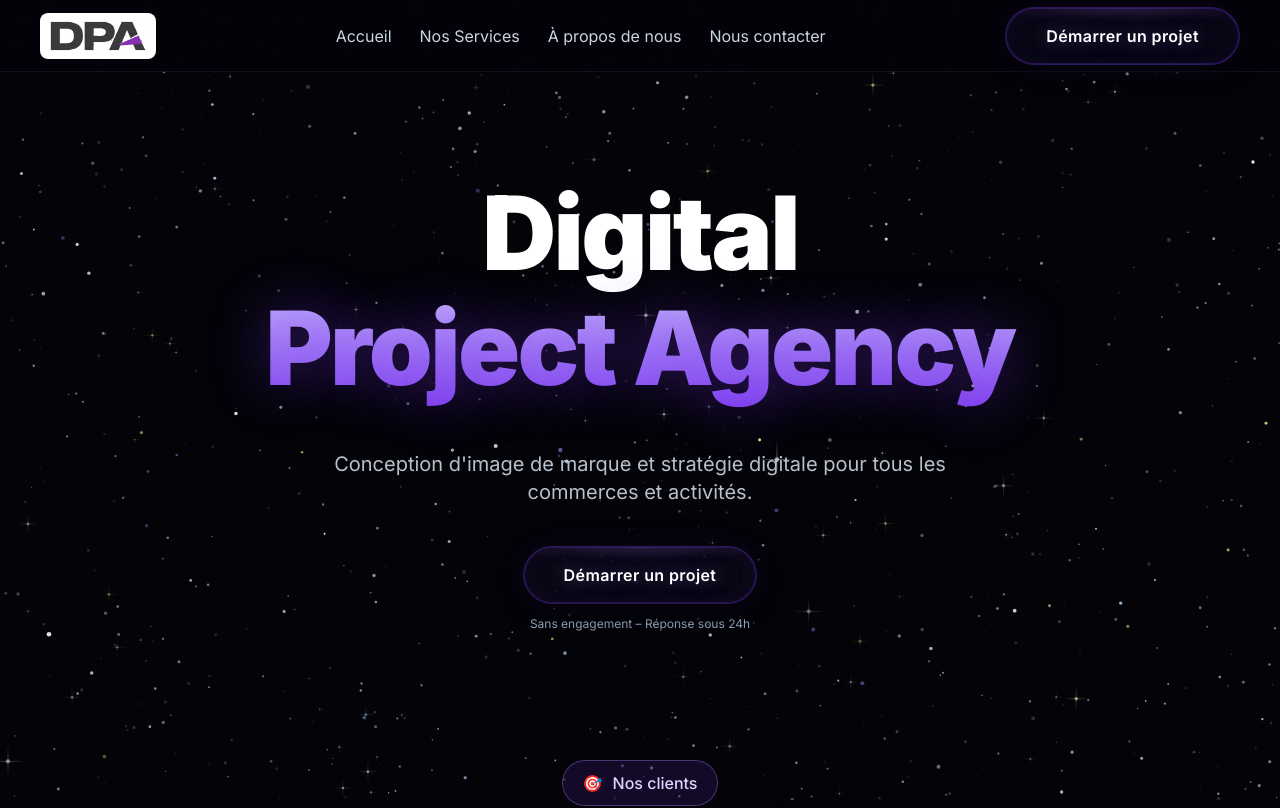
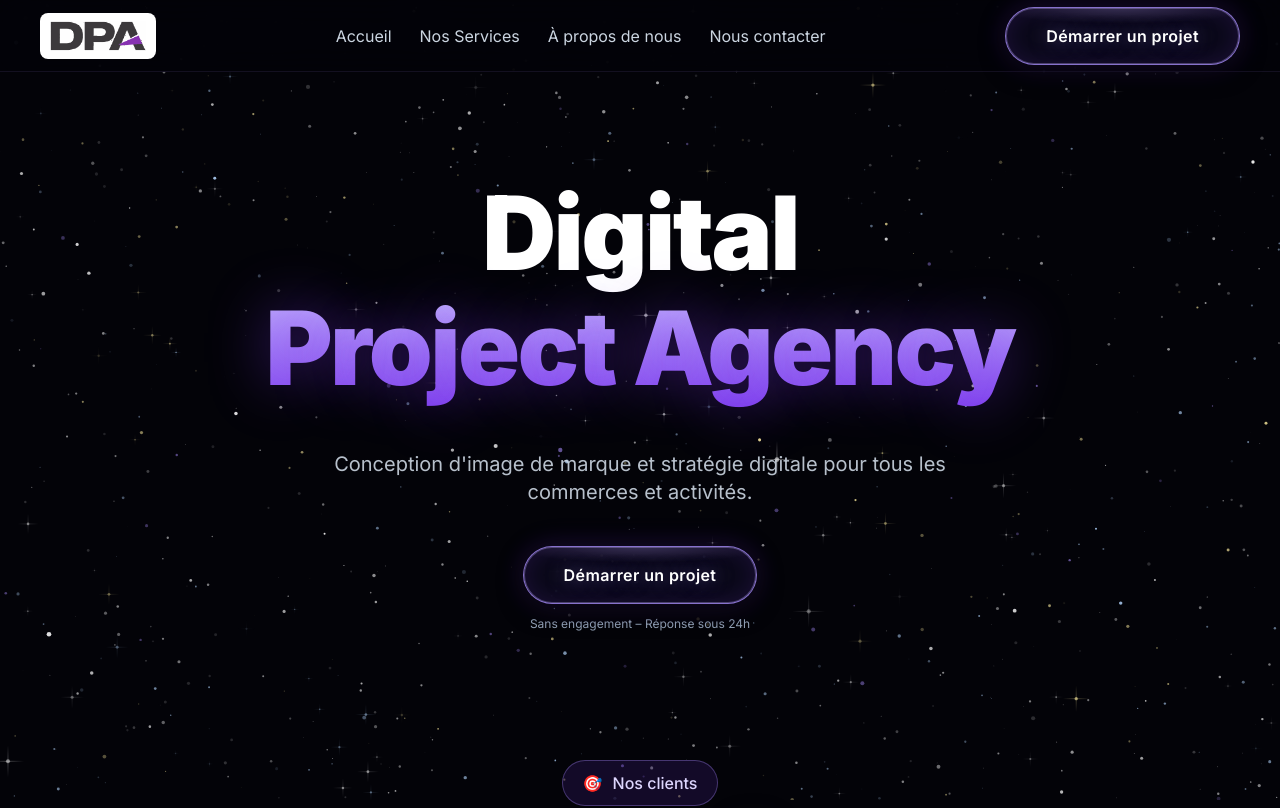
Before and after one commit to kilyanbrs814-ctrl/DPA, a Next.js app: page / in a window 1280 px wide. Shown: the top 808 px of the page. Built offline with nearby package versions, Linux system fonts and the light colour scheme.

Commit message:
Unify CTA and contact buttons with vivid outlined violet and green smoke effects

```diff
--- a/app/globals.css
+++ b/app/globals.css
@@ -103,14 +103,17 @@ main, nav, footer {
   padding: .9rem 1.6rem;
   border-radius: 9999px;
   background: linear-gradient(180deg, #8b5cf6, #6d28d9);
+  border: 1.5px solid rgba(196,181,253,.92);
   color: white;
   font-weight: 600;
-  box-shadow: 0 10px 30px rgba(124,58,237,.6);
-  transition: 0.2s;
+  box-shadow: 0 8px 28px rgba(124,58,237,.42), 0 0 0 1px rgba(167,139,250,.16) inset;
+  transition: transform .2s ease, box-shadow .2s ease, border-color .2s ease;
 }
 
 .pill-cta:hover {
   transform: translateY(-2px);
+  border-color: #ddd6fe;
+  box-shadow: 0 10px 36px rgba(124,58,237,.65), 0 0 0 1px rgba(221,214,254,.3) inset;
 }
 
 /* Cards */
--- a/components/Navbar.tsx
+++ b/components/Navbar.tsx
@@ -38,9 +38,7 @@ export default function Navbar() {
             <a href="#contact"  className="nav-link">Nous contacter</a>
           </div>
 
-          <a href="#contact" className="hidden xl:inline-flex">
-            <HoverButton>Démarrer un projet</HoverButton>
-          </a>
+          <HoverButton href="#contact" className="hidden xl:inline-flex">Démarrer un projet</HoverButton>
 
           <button
             className="mobile-menu xl:hidden"
--- a/components/sections/Hero.tsx
+++ b/components/sections/Hero.tsx
@@ -25,9 +25,7 @@ export default function Hero() {
         </p>
 
         <div className="mt-10 flex flex-col items-center gap-3">
-          <a href="#contact">
-            <HoverButton>Démarrer un projet</HoverButton>
-          </a>
+          <HoverButton href="#contact">Démarrer un projet</HoverButton>
           <p className="text-xs text-slate-400">Sans engagement – Réponse sous 24h</p>
         </div>
       </div>
--- a/components/ui/hover-button.tsx
+++ b/components/ui/hover-button.tsx
@@ -16,38 +16,84 @@ interface Particle {
   lifetime: number
 }
 
+type HoverVariant = "purple" | "green"
+
 interface HoverButtonProps extends React.ButtonHTMLAttributes<HTMLButtonElement> {
   children: React.ReactNode
+  /** When present, render a real link instead of a button. */
+  href?: string
+  target?: string
+  rel?: string
+  variant?: HoverVariant
 }
 
-const PALETTE = [
-  { rgb: "124,58,237",  alpha: 0.42 },
-  { rgb: "167,139,250", alpha: 0.35 },
-  { rgb: "109,40,217",  alpha: 0.40 },
-  { rgb: "139,92,246",  alpha: 0.38 },
-]
+const PALETTES = {
+  purple: [
+    { rgb: "124,58,237", alpha: 0.46 },
+    { rgb: "167,139,250", alpha: 0.42 },
+    { rgb: "109,40,217", alpha: 0.44 },
+    { rgb: "196,181,253", alpha: 0.35 },
+  ],
+  green: [
+    { rgb: "34,197,94", alpha: 0.47 },
+    { rgb: "74,222,128", alpha: 0.43 },
+    { rgb: "22,163,74", alpha: 0.45 },
+    { rgb: "134,239,172", alpha: 0.34 },
+  ],
+}
 
-const SHADOW_REST = [
-  "inset 0 0 0 1px rgba(124,58,237,0.22)",
-  "inset 0 0 18px rgba(124,58,237,0.08)",
-  "0 6px 24px rgba(0,0,0,0.55)",
-  "0 0 32px rgba(124,58,237,0.10)",
-].join(", ")
-
-const SHADOW_HOVER = [
-  "inset 0 0 0 1px rgba(167,139,250,0.30)",
-  "inset 0 0 26px rgba(124,58,237,0.18)",
-  "inset 0 -4px 14px rgba(124,58,237,0.14)",
-  "0 8px 32px rgba(0,0,0,0.68)",
-  "0 0 56px rgba(124,58,237,0.24)",
-].join(", ")
+const SHADOWS = {
+  purple: {
+    rest: [
+      "inset 0 0 0 1px rgba(196,181,253,0.32)",
+      "inset 0 0 22px rgba(124,58,237,0.14)",
+      "0 6px 24px rgba(0,0,0,0.5)",
+      "0 0 28px rgba(124,58,237,0.23)",
+    ].join(", "),
+    hover: [
+      "inset 0 0 0 1px rgba(221,214,254,0.62)",
+      "inset 0 0 30px rgba(124,58,237,0.28)",
+      "0 8px 30px rgba(0,0,0,0.6)",
+      "0 0 45px rgba(139,92,246,0.4)",
+    ].join(", "),
+  },
+  green: {
+    rest: [
+      "inset 0 0 0 1px rgba(134,239,172,0.28)",
+      "inset 0 0 22px rgba(34,197,94,0.12)",
+      "0 6px 24px rgba(0,0,0,0.5)",
+      "0 0 28px rgba(34,197,94,0.23)",
+    ].join(", "),
+    hover: [
+      "inset 0 0 0 1px rgba(187,247,208,0.6)",
+      "inset 0 0 30px rgba(34,197,94,0.26)",
+      "0 8px 30px rgba(0,0,0,0.6)",
+      "0 0 45px rgba(74,222,128,0.42)",
+    ].join(", "),
+  },
+}
 
 const HoverButton = React.forwardRef<HTMLButtonElement, HoverButtonProps>(
-  ({ className, children, onMouseEnter, onMouseLeave, onMouseMove, style, ...props }, ref) => {
+  (
+    {
+      className,
+      children,
+      onMouseEnter,
+      onMouseLeave,
+      onMouseMove,
+      style,
+      href,
+      target,
+      rel,
+      variant = "purple",
+      ...props
+    },
+    ref
+  ) => {
     const [hovered, setHovered] = React.useState(false)
     const particlesRef = React.useRef<Particle[]>([])
     const [, forceRender] = React.useReducer((x) => x + 1, 0)
-    const buttonRef = React.useRef<HTMLButtonElement>(null)
+    const elementRef = React.useRef<HTMLElement | null>(null)
     const lastSpawnRef = React.useRef(0)
     const rafRef = React.useRef<number | null>(null)
     const hoveredRef = React.useRef(false)
@@ -55,11 +101,9 @@ const HoverButton = React.forwardRef<HTMLButtonElement, HoverButtonProps>(
 
     const tick = React.useCallback(() => {
       const now = Date.now()
-
       particlesRef.current = particlesRef.current
         .map((p) => {
           const t = (now - p.createdAt) / p.lifetime
-          // Fast rise (first 12%), slow fade (remaining 88%)
           const fade = t < 0.12 ? t / 0.12 : 1 - (t - 0.12) / 0.88
           return {
             ...p,
@@ -79,7 +123,7 @@ const HoverButton = React.forwardRef<HTMLButtonElement, HoverButtonProps>(
     }, [])
 
     const startLoop = React.useCallback(() => {
-      if (!rafRef.current) {
+      if (rafRef.current === null) {
         rafRef.current = requestAnimationFrame(tick)
       }
     }, [tick])
@@ -90,7 +134,8 @@ const HoverButton = React.forwardRef<HTMLButtonElement, HoverButtonProps>(
       if (particlesRef.current.length >= 14) return
       lastSpawnRef.current = now
 
-      const c = PALETTE[Math.floor(Math.random() * PALETTE.length)]
+      const palette = PALETTES[variant]
+      const c = palette[Math.floor(Math.random() * palette.length)]
       const ox = (Math.random() - 0.5) * 18
       const oy = (Math.random() - 0.5) * 18
 
@@ -102,80 +147,85 @@ const HoverButton = React.forwardRef<HTMLButtonElement, HoverButtonProps>(
           y: y + oy,
           size: 32 + Math.random() * 22,
           baseOpacity: c.alpha,
-          color: `rgba(${c.rgb},1)`,
+          color: "rgba(" + c.rgb + ",1)",
           opacity: 0,
           scale: 1,
           createdAt: now,
           lifetime: 1500 + Math.random() * 500,
         },
       ]
-    }, [])
+    }, [variant])
 
     const handleMouseMove = React.useCallback(
-      (e: React.MouseEvent<HTMLButtonElement>) => {
-        if (!buttonRef.current) return
-        const rect = buttonRef.current.getBoundingClientRect()
+      (e: React.MouseEvent<HTMLElement>) => {
+        if (!elementRef.current) return
+        const rect = elementRef.current.getBoundingClientRect()
         spawnParticle(e.clientX - rect.left, e.clientY - rect.top)
-        onMouseMove?.(e)
+        if (!href) onMouseMove?.(e as React.MouseEvent<HTMLButtonElement>)
       },
-      [spawnParticle, onMouseMove]
+      [href, spawnParticle, onMouseMove]
     )
 
     const mergeRef = React.useCallback(
-      (node: HTMLButtonElement | null) => {
-        ;(buttonRef as React.MutableRefObject<HTMLButtonElement | null>).current = node
-        if (typeof ref === "function") ref(node)
-        else if (ref) (ref as React.MutableRefObject<HTMLButtonElement | null>).current = node
+      (node: HTMLElement | null) => {
+        elementRef.current = node
+        if (href) return
+        const buttonNode = node as HTMLButtonElement | null
+        if (typeof ref === "function") ref(buttonNode)
+        else if (ref) (ref as React.MutableRefObject<HTMLButtonElement | null>).current = buttonNode
       },
-      [ref]
+      [href, ref]
     )
 
     React.useEffect(() => {
       return () => {
-        if (rafRef.current) cancelAnimationFrame(rafRef.current)
+        if (rafRef.current !== null) cancelAnimationFrame(rafRef.current)
       }
     }, [])
 
-    return (
-      <button
-        ref={mergeRef}
-        className={cn(
-          "relative inline-flex items-center justify-center overflow-hidden",
-          "px-10 py-4 rounded-full",
-          "text-white font-semibold text-base tracking-wide",
-          "cursor-pointer select-none",
-          "focus:outline-none focus-visible:ring-2 focus-visible:ring-purple-500/30",
+    const isGreen = variant === "green"
+    const shadows = SHADOWS[variant]
+    const classes = cn(
+      "relative inline-flex items-center justify-center gap-2 overflow-hidden",
+      "rounded-full px-10 py-4 text-base font-semibold tracking-wide text-white",
+      "cursor-pointer select-none disabled:cursor-not-allowed disabled:opacity-60",
+      "focus:outline-none focus-visible:ring-2 focus-visible:ring-offset-2 focus-visible:ring-offset-[#030308]",
+      isGreen ? "focus-visible:ring-green-300" : "focus-visible:ring-violet-300",
       className
-        )}
-        style={{
-          background: "rgba(15, 12, 32, 0.55)",
+    )
+
+    const buttonStyle: React.CSSProperties = {
+      background: isGreen ? "rgba(5,39,22,0.78)" : "rgba(15,12,32,0.78)",
       backdropFilter: "blur(20px)",
       WebkitBackdropFilter: "blur(20px)",
-          border: "1px solid rgba(124,58,237,0.32)",
-          boxShadow: hovered ? SHADOW_HOVER : SHADOW_REST,
+      border: isGreen
+        ? "1.5px solid rgba(74,222,128,0.8)"
+        : "1.5px solid rgba(167,139,250,0.8)",
+      boxShadow: hovered ? shadows.hover : shadows.rest,
       transform: hovered ? "translateY(-2px)" : "translateY(0px)",
-          transition: "box-shadow 0.4s ease, transform 0.3s ease",
+      transition: "box-shadow 0.35s ease, transform 0.3s ease, border-color 0.3s ease",
       ...style,
-        }}
-        onMouseEnter={(e) => {
+    }
+
+    const handleEnter = (e: React.MouseEvent<HTMLElement>) => {
       hoveredRef.current = true
       setHovered(true)
       startLoop()
-          onMouseEnter?.(e)
-        }}
-        onMouseLeave={(e) => {
+      if (!href) onMouseEnter?.(e as React.MouseEvent<HTMLButtonElement>)
+    }
+
+    const handleLeave = (e: React.MouseEvent<HTMLElement>) => {
       hoveredRef.current = false
       setHovered(false)
-          onMouseLeave?.(e)
-        }}
-        onMouseMove={handleMouseMove}
-        {...props}
-      >
-        {/* Smoke particles */}
+      if (!href) onMouseLeave?.(e as React.MouseEvent<HTMLButtonElement>)
+    }
+
+    const contents = (
+      <>
         {particlesRef.current.map((p) => (
           <span
             key={p.id}
-            aria-hidden
+            aria-hidden="true"
             className="pointer-events-none absolute rounded-full"
             style={{
               left: p.x,
@@ -184,30 +234,64 @@ const HoverButton = React.forwardRef<HTMLButtonElement, HoverButtonProps>(
               height: p.size,
               background: p.color,
               opacity: p.opacity,
-              transform: `translate(-50%, -50%) scale(${p.scale})`,
+              transform: "translate(-50%, -50%) scale(" + p.scale + ")",
               filter: "blur(14px)",
               willChange: "opacity, transform",
             }}
           />
         ))}
-
-        {/* Convex glass specular highlight */}
         <span
-          aria-hidden
+          aria-hidden="true"
           className="pointer-events-none absolute inset-0 rounded-full"
           style={{
-            background:
-              "radial-gradient(ellipse 80% 40% at 50% 0%, rgba(167,139,250,0.14) 0%, transparent 70%)",
+            background: isGreen
+              ? "radial-gradient(ellipse 80% 40% at 50% 0%, rgba(134,239,172,0.19) 0%, transparent 70%)"
+              : "radial-gradient(ellipse 80% 40% at 50% 0%, rgba(196,181,253,0.20) 0%, transparent 70%)",
           }}
         />
-
-        {/* Label */}
         <span
           className="relative z-10"
-          style={{ textShadow: "0 0 18px rgba(167,139,250,0.50)" }}
+          style={{
+            textShadow: isGreen
+              ? "0 0 18px rgba(74,222,128,0.45)"
+              : "0 0 18px rgba(167,139,250,0.5)",
+          }}
         >
           {children}
         </span>
+      </>
+    )
+
+    if (href) {
+      return (
+        <a
+          href={href}
+          target={target}
+          rel={rel}
+          ref={mergeRef}
+          className={classes}
+          style={buttonStyle}
+          onMouseEnter={handleEnter}
+          onMouseLeave={handleLeave}
+          onMouseMove={handleMouseMove}
+        >
+          {contents}
+        </a>
+      )
+    }
+
+    return (
+      <button
+        {...props}
+        type={props.type ?? "button"}
+        ref={mergeRef}
+        className={classes}
+        style={buttonStyle}
+        onMouseEnter={handleEnter}
+        onMouseLeave={handleLeave}
+        onMouseMove={handleMouseMove}
+      >
+        {contents}
       </button>
     )
   }
```
Also changed, not shown: components/sections/CTA.tsx (+4 -28 lines), components/sections/Contact.tsx (+13 -17 lines). Lines whose indentation alone changed are shown as unchanged.
